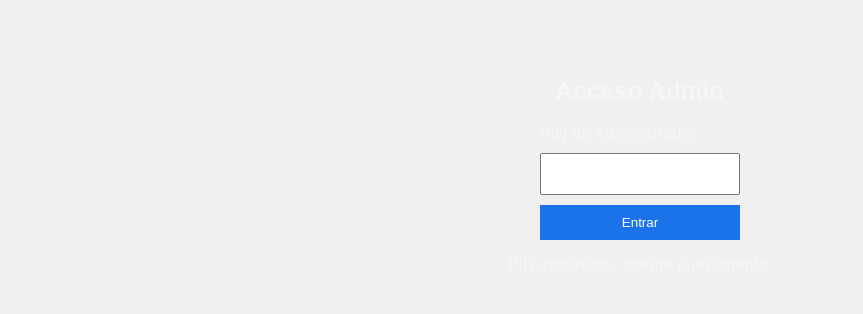
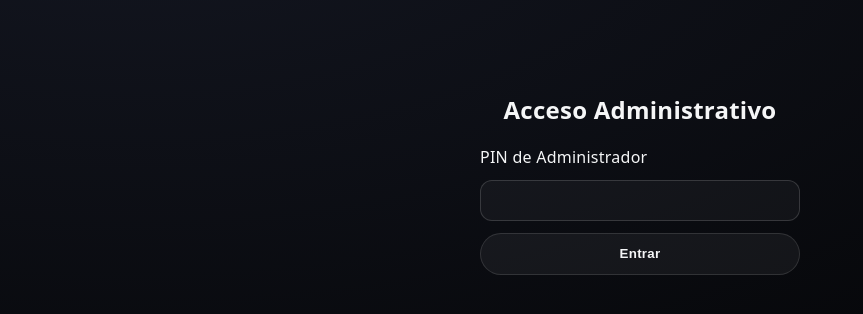
Before and after one commit to KarlSett335/pole-position-apparel, a plain HTML site: page admin/index.html in a window 1280 px wide. Shown: the part 226-540 px from the top of the page, without its empty margins (0-863 px from the left). Drawn offline with Linux system fonts and the light colour scheme; files whose address does not match are found by name.

Commit message:
Login arreglado

```diff
--- a/admin/index.html
+++ b/admin/index.html
@@ -2,25 +2,31 @@
 <html lang="es">
 
 <head>
-    <meta charset="UTF-8">
-    <meta name="viewport" content="width=device-width, initial-scale=1.0">
-    <title>Panel de Administración - Pole Position Apparel</title>
-    <link rel="stylesheet" href="../css/styles.css">
+    <meta charset="UTF-8" />
+    <meta name="viewport" content="width=device-width, initial-scale=1.0" />
+    <title>Admin · Pole Position Apparel</title>
+    <link rel="stylesheet" href="../css/styles.css" />
 </head>
 
 <body>
+
+    <!-- LOGIN -->
     <div id="loginPage" class="login-page">
-        <h2>Acceso Admin</h2>
-        <form id="loginForm">
-            <label for="pin">PIN de Administrador:</label>
-            <input type="password" id="pin" name="pin" required>
-            <button type="submit">Entrar</button>
+        <h2>Acceso Administrativo</h2>
+
+        <form id="loginForm" class="login-form">
+            <label for="pin">PIN de Administrador</label>
+            <input type="password" id="pin" required />
+            <button type="submit" class="btn-lux">Entrar</button>
         </form>
-        <p id="loginError" class="login-error">PIN incorrecto. Intenta nuevamente.</p>
+
+        <p id="loginError" class="login-error">
+            PIN incorrecto. Intenta nuevamente.
+        </p>
     </div>
 
+    <!-- ADMIN -->
     <div id="adminPage" class="admin-page hidden">
-        <h2>Bienvenido al Panel de Administración</h2>
         <script type="module" src="./admin.js"></script>
     </div>
 
--- a/admin/js/login.js
+++ b/admin/js/login.js
@@ -1,11 +1,12 @@
-const loginForm = document.getElementById("loginForm");
+const ADMIN_PIN = "1234"; // 🔒 CAMBIA ESTE PIN
+
 const loginPage = document.getElementById("loginPage");
 const adminPage = document.getElementById("adminPage");
+const loginForm = document.getElementById("loginForm");
 const loginError = document.getElementById("loginError");
 
-const ADMIN_PIN = "667377"; // cámbialo
-
-if (localStorage.getItem("adminLoggedIn") === "true") {
+// Si ya está logueado, entra directo
+if (localStorage.getItem("ppa_admin_logged") === "true") {
     loginPage.classList.add("hidden");
     adminPage.classList.remove("hidden");
 }
@@ -16,7 +17,7 @@ loginForm.addEventListener("submit", (e) => {
     const pin = document.getElementById("pin").value.trim();
 
     if (pin === ADMIN_PIN) {
-        localStorage.setItem("adminLoggedIn", "true");
+        localStorage.setItem("ppa_admin_logged", "true");
         loginError.style.display = "none";
         loginPage.classList.add("hidden");
         adminPage.classList.remove("hidden");
--- a/css/styles.css
+++ b/css/styles.css
@@ -945,48 +945,44 @@ img {
 }
 
 /* Página de login */
+
+.hidden {
+    display: none !important;
+}
+
 .login-page {
+    min-height: 100vh;
     display: flex;
     flex-direction: column;
+    align-items: center;
     justify-content: center;
-    align-items: center;
-    height: 100vh;
-    background-color: #f0f0f0;
-    font-family: Arial, sans-serif;
+    background: radial-gradient(1200px 600px at 10% 10%, #141722, #07080b);
+    color: #f5f6f7;
 }
 
 .login-page h2 {
     margin-bottom: 20px;
+    font-weight: 600;
 }
 
-.login-page form {
+.login-form {
+    width: 100%;
+    max-width: 320px;
     display: flex;
     flex-direction: column;
-    gap: 10px;
+    gap: 12px;
 }
 
-.login-page input {
-    padding: 10px;
-    width: 200px;
-    font-size: 16px;
+.login-form input {
+    padding: 12px 14px;
+    border-radius: 12px;
+    border: 1px solid rgba(255, 255, 255, .15);
+    background: rgba(255, 255, 255, .04);
+    color: #fff;
 }
 
-.login-page button {
-    padding: 10px;
-    background-color: #1a73e8;
-    color: white;
-    border: none;
-    cursor: pointer;
+.login-error {
+    display: none;
+    margin-top: 12px;
+    color: #ff6b6b;
 }
-
-.login-page button:hover {
-    background-color: #1558b3;
-}
-
-/* Página del admin */
-.admin-page {
-    font-family: Arial, sans-serif;
-    padding: 20px;
-    background-color: #ffffff;
-    display: none;
-}
```
